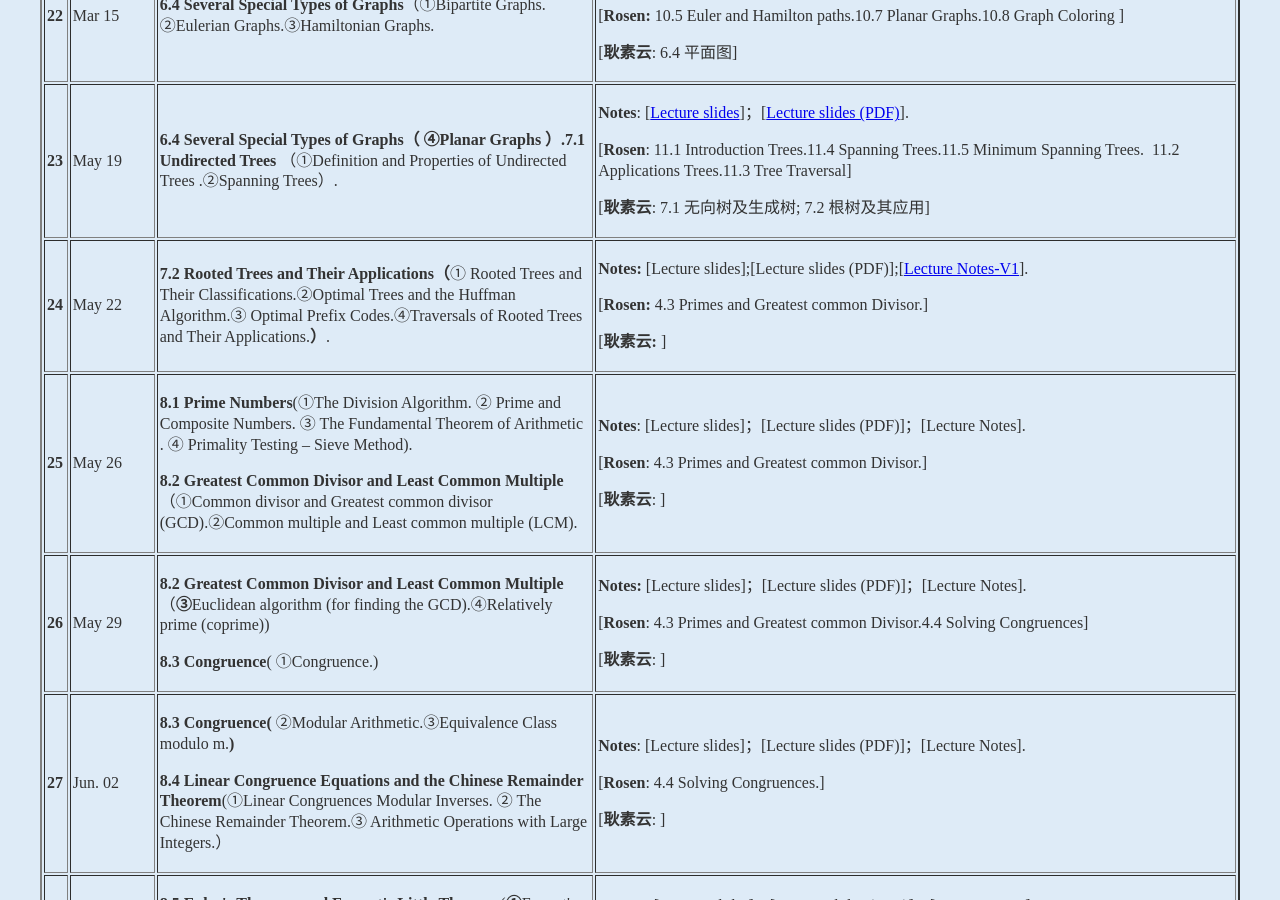
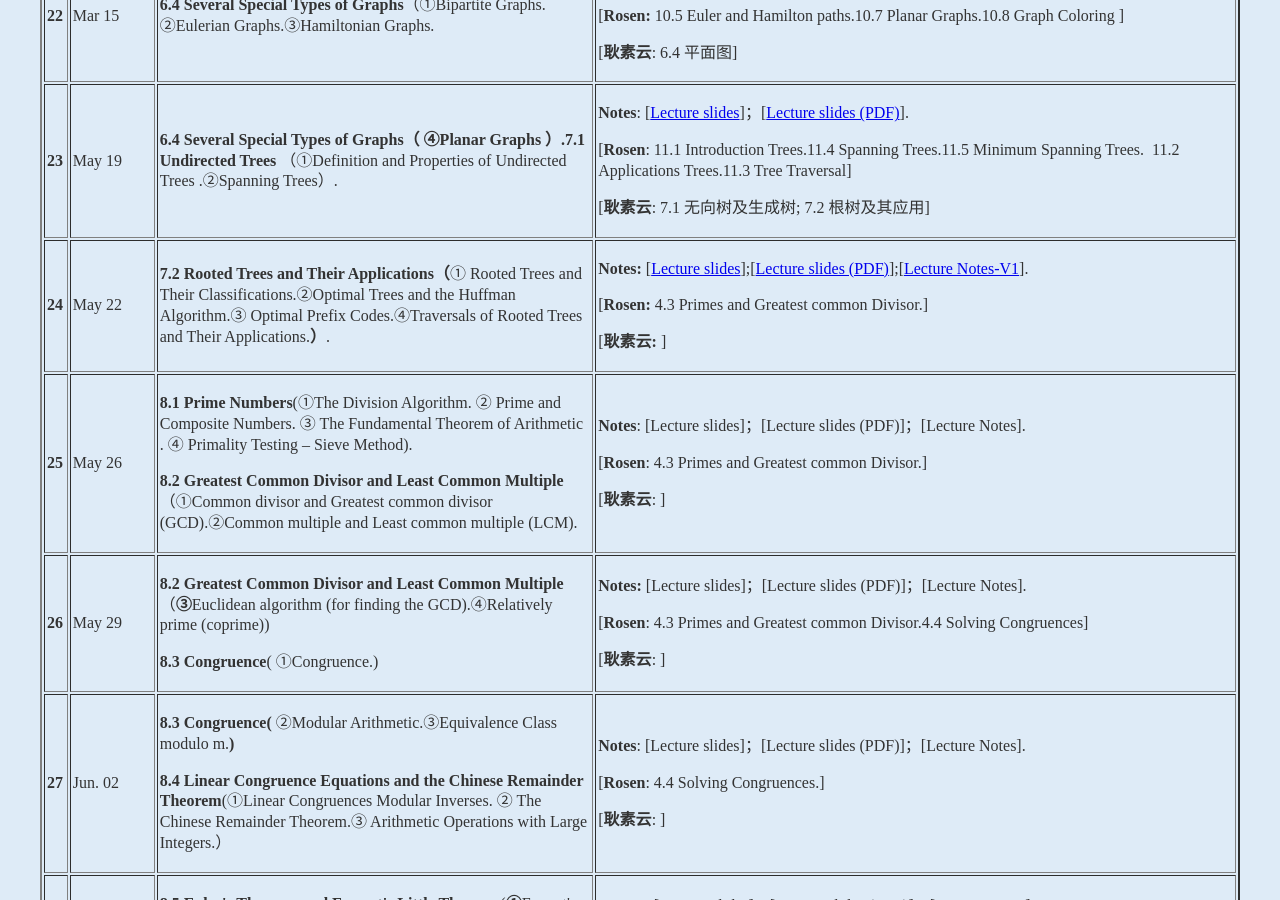
Before and after one commit to kejiwei/kejiwei.github.io, a Jekyll site: the page teaching/courses/dismath/index.html, which Jekyll copies as it is, in a window 1280 px wide and 900 px high, scrolled down 4093 px. Built offline with Jekyll 4.4.1, drawn with Linux system fonts in a browser that asks for light colours; some of the changed lines change nothing that is shown.

Commit message:
20260522-23

```diff
--- a/teaching/courses/dismath/index.html
+++ b/teaching/courses/dismath/index.html
@@ -296,7 +296,7 @@
                 <td><b>24</b></td>
                 <td>May 22</td>
                 <td><strong>7.2 Rooted Trees and Their Applications（</strong>① Rooted Trees and Their Classifications.②Optimal Trees and the Huffman Algorithm.③ Optimal Prefix Codes.④Traversals of Rooted Trees and Their Applications.<strong>）</strong>.</td>
-                <td><p><strong>Notes:</strong> [Lecture slides];[Lecture slides (PDF)];[<a href="slides/离散数学讲义第8章-树及其应用-20260517.pdf">Lecture Notes-V1</a>].</p>
+                <td><p><strong>Notes:</strong> [<a href="slides/CH7.1-2 Trees-26(23)1-FIN.ppsx">Lecture slides</a>];[<a href="slides/CH7.1-2 Trees-26(23)1-FIN.pdf">Lecture slides (PDF)</a>];[<a href="slides/离散数学讲义第8章-树及其应用-20260517.pdf">Lecture Notes-V1</a>].</p>
                   <p>[<strong>Rosen:</strong> 4.3 Primes and Greatest common Divisor.]</p>
                   <p>[<strong>耿素云:</strong> ]</p></td>
                 </tr>
```
Also changed, not shown: 2 other files.
